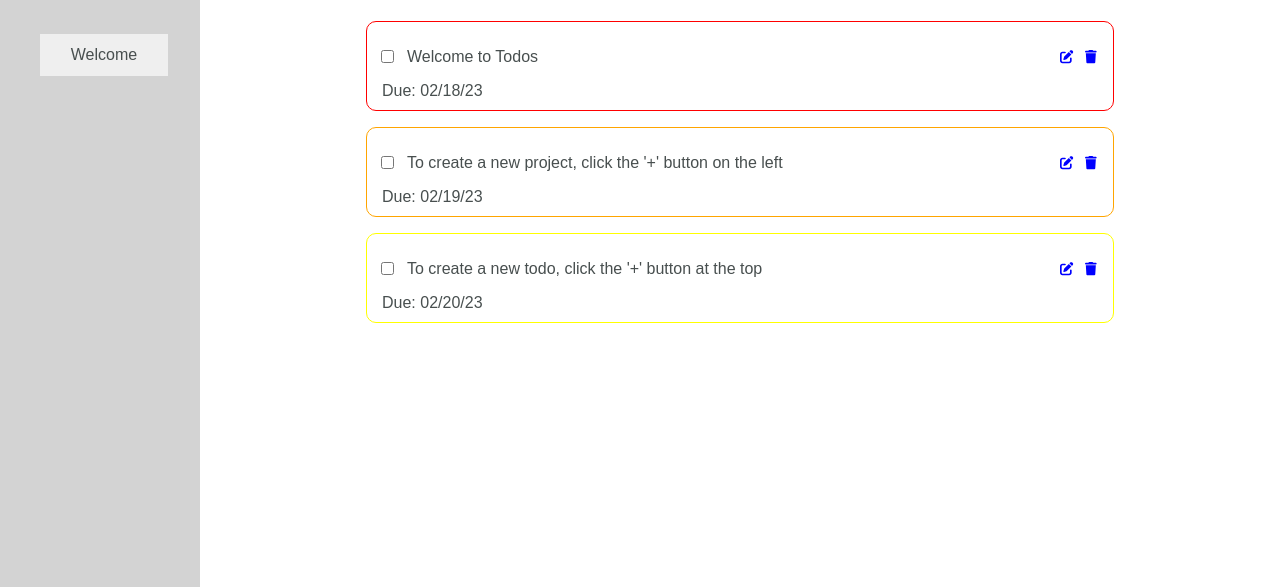
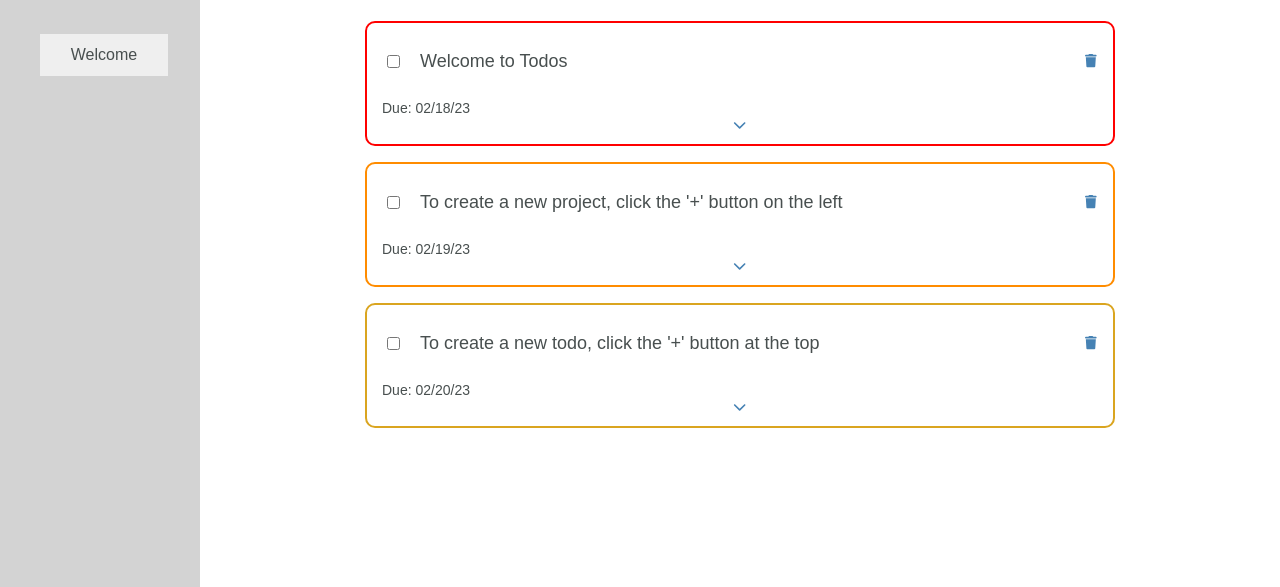
Before and after one commit to jlbeans/to-dos, a website built with webpack: page dist/index.html in a window 1280 px wide. Shown: the part 213-800 px from the top of the page. Built offline with nearby package versions, Linux system fonts and the light colour scheme.

Commit message:
add todo eventlisteners and edit form

```diff
--- a/src/style.css
+++ b/src/style.css
@@ -1,20 +1,3 @@
-
-.sidebar {
-  display: block;
-  position: absolute;
-  top: 123px;
-  bottom: 0;
-  width: 200px;
-  background-color: lightgrey;
-  justify-content: center;
-  align-items: center;
-  text-align: center;
-}
-
-.all-projects {
-    display: block;
-    margin-right: 2rem;
-}
 
 body {
     margin: 0;
@@ -32,6 +15,38 @@ html {
 
 li {
   list-style: none;
+}
+
+button {
+    cursor: pointer;
+}
+
+input {
+    padding: 5px;
+    margin: 10px;
+    color: #484f4f;
+    font-family: sans-serif;
+}
+
+input[type='textarea']{
+  width: 75%;
+}
+
+.sidebar {
+  display: block;
+  position: absolute;
+  top: 123px;
+  bottom: 0;
+  width: 200px;
+  background-color: lightgrey;
+  justify-content: center;
+  align-items: center;
+  text-align: center;
+}
+
+.all-projects {
+    display: block;
+    margin-right: 2rem;
 }
 
 .printed-proj {
@@ -58,10 +73,9 @@ li {
     padding: 12px 28px;
     display: inline-block;
     border: none;
-    cursor: pointer;
     font-size: 16px;
-    font-family: sans-serif;
-    color: #484f4f;
+    font-family: inherit;
+    color: inherit;
 }
 
 .proj-todos {
@@ -79,10 +93,27 @@ li {
     margin: .5rem 0;
 }
 
+.critical{
+    border: 2px solid red;
+}
+
+.high{
+    border: 2px solid #FF8C00;
+}
+
+.medium{
+    border: 2px solid #DAA520;
+}
+
+.low{
+    border: 2px solid green;
+}
+
 .card-primary {
     display: flex;
     justify-content: space-between;
     align-items: center;
+    margin-bottom: 10px;
 }
 
 .card-checkbox-title {
@@ -92,20 +123,57 @@ li {
 
 .card-title {
     padding-left: 10px;
+    color: inherit;
+    font-family: inherit;
+    font-size: 18px;
 }
 
-.card-edit-btn, .card-del-btn {
+.card-del-btn, .expand-collapse-btn  {
     background-color: transparent;
     border: none;
 }
 
-.fa-trash, .fa-pen-to-square {
-    color: blue;
+.fa-trash, .fa-chevron-down {
+    color: #4682B4;
 }
 
 .card-date {
     text-align: left;
     margin-left: 5px;
+    font-size: 14px;
+}
+
+.active, .expand-collapse-btn:hover {
+    color: blue;
+}
+
+.collapsible{
+    padding: 10px;
+    margin: .5rem 0;
+    display: none;
+    overflow: hidden;
+}
+
+.todo-form {
+    padding-top: 25px;
+    align-items: center;
+    justify-content: center;
+}
+
+.submit {
+   float: right;
+   padding: 10px;
+   border: none;
+   border-radius: 10px;
+   color: white;
+   background-color: #4682B4;
+}
+
+.edit-todo-priority {
+    padding: 5px;
+    margin: 10px;
+    color: #484f4f;
+    font-family: sans-serif;
 }
 
 .projects-header {
--- a/src/todo.js
+++ b/src/todo.js
@@ -21,12 +21,26 @@ export default class Todo {
 
     toggleCompleted() {
       this.completed = !this.completed;
+
+
         /*let allProjects = getAllProjects();
     updateAllProjects(allProjects)*/
     }
+
+    lineThroughCompleted(e) {
+      if (this.completed) {
+        e.style.textDecoration = 'line-through';
+      } else {
+        e.style.textDecoration = 'none';
+      }
+    };
 
     get formattedDueDate() {
       return isValid(this.dueDate) ? format(this.dueDate, 'MM/dd/yy') : '';
     }
 
+    get stringifiedDueDate() {
+      return isValid(this.dueDate) ? format(this.dueDate, 'yyyy-MM-dd') : '';
+    }
+
 };
--- a/src/todoDisplay.js
+++ b/src/todoDisplay.js
@@ -1,20 +1,29 @@
+import addEventListeners from './todoEventListeners';
+
 const TodoDisplay = (() => {
     const printTodo = (todo, index) => {
         const projTodos = document.querySelector('.proj-todos');
         const card = document.createElement('div');
-        card.className = 'todo-card';
+        card.className = `todo-card ${todo.priority}`;
+        const expandCollBtn = document.createElement('button');
+        expandCollBtn.innerHTML = `<i class="fa-solid fa-chevron-down"></i>`;
+        expandCollBtn.className = 'expand-collapse-btn';
+        expandCollBtn.id = `exp${index}`;
+
         projTodos.appendChild(card);
         card.appendChild(primaryContent(todo, index));
         card.appendChild(dateElement(todo, index));
-        showPriority(card, todo.priority);
+        card.appendChild(expandCollBtn);
+        card.appendChild(collapsibleContent(todo, index));
+
+        addEventListeners(index);
     };
 
     const primaryContent = (todo, index) => {
         const section = document.createElement('div');
         section.className = 'card-primary';
-
-        const primaryText = document.createElement('div');
-        primaryText.className = 'card-checkbox-title';
+        const checkBoxAndTitle = document.createElement('div');
+        checkBoxAndTitle.className = 'card-checkbox-title';
         const checkBoxDiv = document.createElement('div');
         const checkBox = document.createElement('input');
         checkBoxDiv.appendChild(checkBox);
@@ -25,27 +34,18 @@ const TodoDisplay = (() => {
         todoTitle.className = 'card-title';
         todoTitle.textContent = todo.title;
         todoTitle.id = `title${index}`;
+        lineThroughCompleted(todo.completed, todoTitle);
 
-        primaryText.appendChild(checkBoxDiv);
-        primaryText.appendChild(todoTitle);
+        checkBoxAndTitle.appendChild(checkBoxDiv);
+        checkBoxAndTitle.appendChild(todoTitle);
 
-        lineThroughCompleted(todo.completed, primaryText);
-
-        const cardBtns = document.createElement('div');
-        const editBtn = document.createElement('button');
-        editBtn.innerHTML = `<i class="fa-solid fa-pen-to-square"></i`;
-        editBtn.className = 'card-edit-btn';
-        editBtn.id = `edit${index}`;
         const deleteBtn = document.createElement('button');
         deleteBtn.innerHTML = `<i class="fa-solid fa-trash"></i>`;
         deleteBtn.className = 'card-del-btn';
         deleteBtn.id = `del${index}`;
 
-        cardBtns.appendChild(editBtn);
-        cardBtns.appendChild(deleteBtn);
-
-        section.appendChild(primaryText);
-        section.appendChild(cardBtns);
+        section.appendChild(checkBoxAndTitle);
+        section.appendChild(deleteBtn);
 
         return section;
     }
@@ -59,26 +59,100 @@ const TodoDisplay = (() => {
         return date;
     };
 
-    const lineThroughCompleted = (completed, text) => {
-        if (completed) {
-            text.style.textDecoration = 'line-through';
-        }
+    const collapsibleContent = (todo, index) => {
+        const container = document.createElement('div');
+        container.className = 'collapsible';
+        const form = document.createElement('form');
+        form.className = 'todo-form';
+        form.id = `form${index}`;
+        form.action = 'index.html';
+        const label = document.createElement('label');
+        label.for = `title${index}`;
+        label.textContent = 'Title:';
+        const titleInput = document.createElement('input');
+        titleInput.className = 'edit-todo-title';
+        titleInput.id = `title${index}`;
+        titleInput.value = todo.title;
+        titleInput.type = 'textarea';
+        titleInput.required = 'true';
+        const dueDateAndPriority = document.createElement('div');
+        dueDateAndPriority.className = 'edit-date-and-priority';
+        dueDateAndPriority.appendChild(dueDateInput(todo, index));
+        dueDateAndPriority.appendChild(priorityInput(todo, index));
+        const submitBtn = document.createElement('button');
+        submitBtn.className = 'submit';
+        submitBtn.id = `sub${index}`;
+        submitBtn.type = 'submit';
+        submitBtn.textContent = 'Save';
+
+        form.appendChild(label);
+        form.appendChild(titleInput);
+        form.appendChild(dueDateAndPriority);
+        form.appendChild(submitBtn);
+
+        container.appendChild(form);
+        return container;
     };
 
-    const showPriority = (element, priority) => {
-        switch(priority){
-            case 'critical':
-                element.style = 'border: 1px solid red;';
-                break;
-            case 'high':
-                element.style = 'border: 1px solid orange;';
-                break;
-            case 'medium':
-                element.style = 'border: 1px solid yellow;';
-                break;
-            default:
-                element.style = 'border: 1px solid green;';
-        };
+    const dueDateInput = (todo, index) => {
+		const container = document.createElement("div");
+		const label = document.createElement("label");
+		const input = document.createElement("input");
+
+		label.for = `date${index}`;
+		label.textContent = "Due:";
+		input.className = "edit-todo-date";
+		input.id = `date${index}`;
+		input.value = todo.stringifiedDueDate;
+		input.type = "date";
+		input.required = "true";
+
+		container.appendChild(label);
+		container.appendChild(input);
+
+        return container;
+	};
+
+	const priorityInput = (todo, index) => {
+		const container = document.createElement("div");
+		const label = document.createElement("label");
+        label.for = `priority${index}`;
+		label.textContent = "Priority:";
+		const select = document.createElement("select");
+        select.className = "edit-todo-priority";
+		select.value = todo.priority;
+		select.id = `priority${index}`;
+		const critical = document.createElement("option");
+        critical.value = "critical";
+		critical.textContent = "Critical";
+		const high = document.createElement("option");
+        high.textContent = "High";
+		high.value = "high";
+		const medium = document.createElement("option");
+        medium.textContent = "Medium";
+		medium.value = "medium";
+		const low = document.createElement("option");
+        low.textContent = "Low";
+		low.value = "low";
+
+		select.add(critical);
+		select.add(high);
+		select.add(medium);
+		select.add(low);
+        select.selectedIndex = ['critical', 'high', 'medium', 'low'].findIndex(
+            (el) => el === todo.priority
+          );
+
+        container.appendChild(label);
+		container.appendChild(select);
+
+		return container;
+	};
+
+    const lineThroughCompleted = (completed, element) => {
+        if (completed) {
+            element.style.textDecoration = 'line-through';
+        }
     };
 
       return { printTodo };
--- /dev/null
+++ b/src/todoEventListeners.js
@@ -0,0 +1,52 @@
+import { toggleCompleted, lineThroughCompleted } from './todo.js';
+import { ProjectsDisplay } from "./projectDisplay";
+
+const addEventListeners = (index) => {
+    document.querySelector(`#checkbox${index}`).addEventListener('click', function() {
+        const todo = ProjectsDisplay.getCurrentProject().todos[index];
+        todo.toggleCompleted();
+        todo.lineThroughCompleted(this.parentNode.nextElementSibling);
+    });
+
+    document.querySelector(`#del${index}`).addEventListener('click', function() {
+        ProjectsDisplay.getCurrentProject().removeTodo(index);
+        document.querySelector('.proj-todos')
+        .removeChild(this.parentNode.parentNode.parentNode.parentNode);
+   });
+
+    document.querySelector(`#exp${index}`).addEventListener('click', function() {
+        this.classList.toggle('active');
+        const content = this.nextElementSibling;
+        if (content.style.display === 'block'){
+            content.style.display = 'none';
+        } else {
+            content.style.display = 'block';
+        }
+    });
+
+    document.querySelector(`#form${index}`).addEventListener('submit', function() {
+        e.preventDefault();
+        const todo = ProjectsDisplay.getCurrentProject().todos[index];
+        todo.update({
+            title: this.querySelector(".edit-todo-title").value,
+            dueDate: this.querySelector(".edit-todo-date").value,
+            priority: this.querySelector(".edit-todo-priority").value,
+        })
+       const card = this.parentNode.parentNode;
+       card.className = `todo-card ${todo.priority}`;
+       const primary = card.firstChild;
+       primary.className = 'card-primary';
+       const cardTitle = primary.querySelector('.card-title');
+       cardTitle.textContent = todo.title;
+       const date = card.firstChild.nextSibling;
+       date.className = 'card-date';
+       date.textContent = `Due: ${todo.formattedDueDate}`;
+       const button = card.firstChild.nextSibling.nextSibling;
+       button.className = 'expand-collapse-btn';
+       const content = card.firstChild.nextSibling.nextSibling.nextSibling;
+       content.className = 'collapsible';
+       button.click();
+    });
+};
+
+export default addEventListeners;
```
